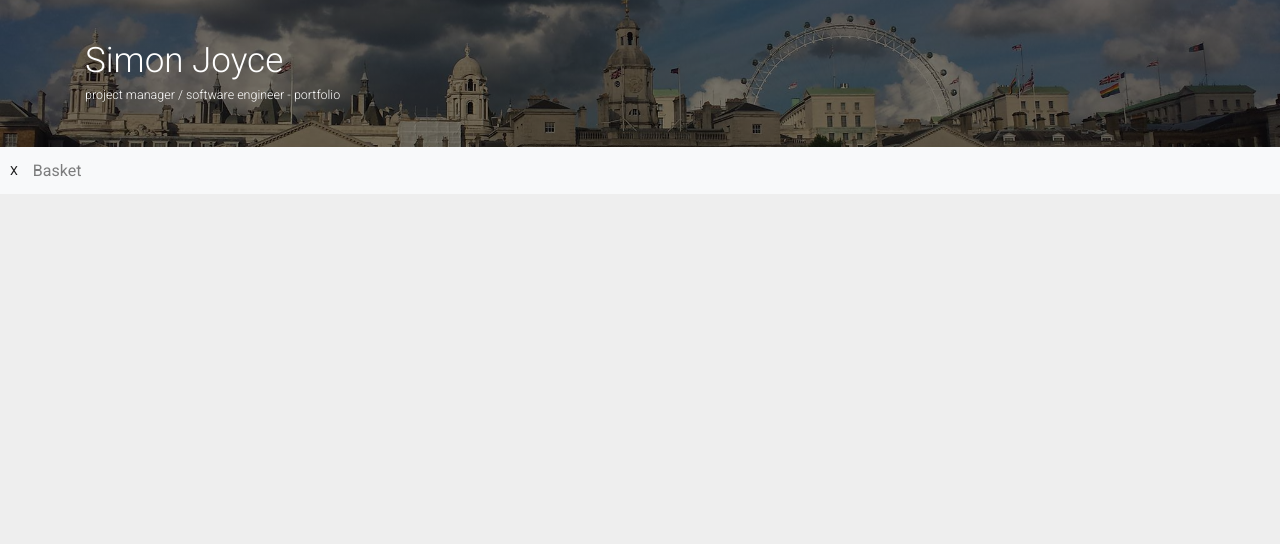
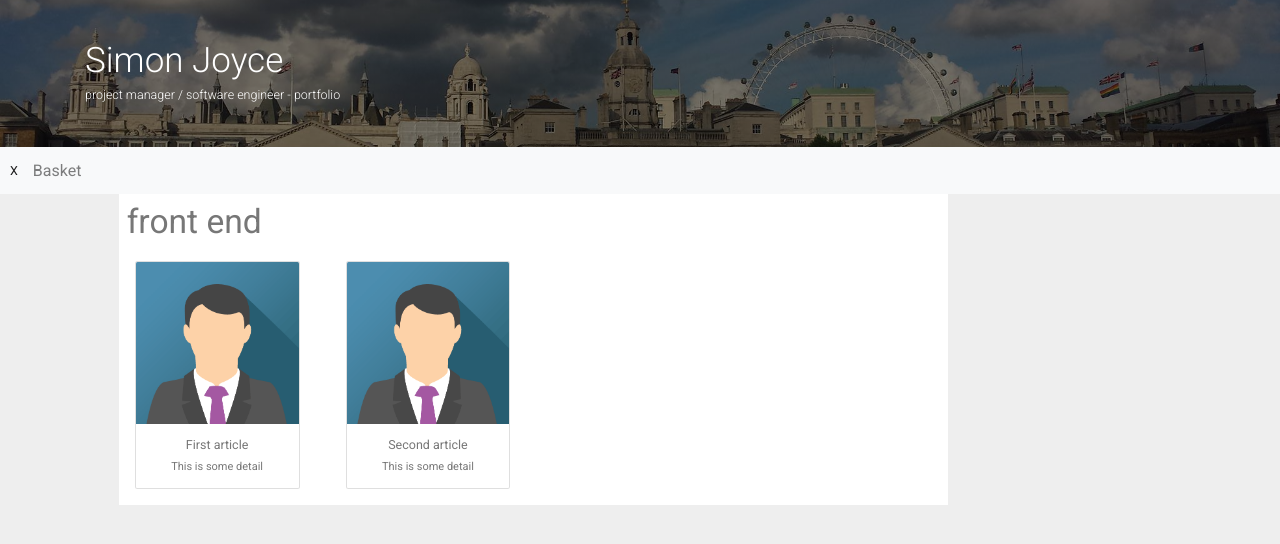
Before and after one commit to mySimonID/ReactPortfolio, a React (Create React App) app: page /skill/001 in a window 1280 px wide. Shown: the top 544 px of the page. Built offline with nearby package versions, Linux system fonts and the light colour scheme.

Commit message:
Upd - structure

```diff
--- a/src/App.js
+++ b/src/App.js
@@ -15,15 +15,6 @@ function App() {
       <div class="body-container">
         <h1 class="heading">Title</h1>
         <h1 class="sub-text">This is a title</h1>
-      </div>
-
-      <div className="row">
-        {articles.map(article => {
-          return (
-            <ArticleCard article={article} />
-          )
-        })}
-
       </div>
 
       <section>
--- a/src/components/ArticleCard.js
+++ b/src/components/ArticleCard.js
@@ -8,8 +8,8 @@ function ArticleCard(props) {
   return (
     <div className="col-6 col-sm-6 col-lg-3">
       <div className="card article-card-area links">
-        <Link className="btn btn-primary" to={{ pathname: '/article', article: article }}>
-          <img className="card-img-top" src="img/img_avatar3.png" alt="article" />
+        <Link className="btn btn-primary" to={{ pathname: '/article/' + article.id, article: article }}>
+          <img className="card-img-top" src="/img/img_avatar3.png" alt="article" />
           <div className="card-body">
             <h5 className="card-title">{article.title}</h5>
             <p className="card-text">{article.detail}</p>
--- a/src/components/ArticlePage.js
+++ b/src/components/ArticlePage.js
@@ -1,23 +1,39 @@
-import React from 'react'
+import React, { Component } from 'react'
 
-function ArticlePage(props) {
+import { getArticle } from '../data/Content'
 
-  console.log(props);
+class ArticlePage extends Component {
 
-  // var {article} = props.location;
+  constructor(props) {
+    super(props);
+    this.state = {
+      id: props.match.params.id,
+      article: []
+    }
+  }
 
-  var article = { id: '001', title: 'First article', detail: 'This is some detail', link: 'article' };
+  componentWillMount = () => {
 
-  return (
-    <div className="col-12 col-sm-12 col-lg-10">
-      <div className="article-page">
+    const article = getArticle(this.state.id);
 
-        <h1>{article.title}</h1>
-        <p>{article.detail}</p>
+    this.setState({
+      article:article
+    })
+  }
+
+  render() {
+    return (
+      <div className="col-12 col-sm-12 col-lg-10">
+
+        <div className="article-page">
+
+          <h1>{this.state.article.title}</h1>
+          <p>{this.state.article.detail}</p>
+        </div>
 
       </div>
-    </div>
-  )
+    )
+  }
 }
 
 export default ArticlePage;
--- a/src/components/Heading.js
+++ b/src/components/Heading.js
@@ -6,11 +6,10 @@ const Heading = () => {
 
   return (
 
-      <div class="jumbotron jumbotron-fluid">
-        <div class="container">
-
-          <h1 class="display-4">Simon Joyce</h1>
-          <h2 class="lead">project manager / software engineer - portfolio</h2>
+      <div className="jumbotron jumbotron-fluid">
+        <div className="container">
+          <h1 className="display-4">Simon Joyce</h1>
+          <h2 className="lead">project manager / software engineer - portfolio</h2>
         </div>
       </div>
 
--- /dev/null
+++ b/src/components/SkillPage.js
@@ -0,0 +1,66 @@
+import React, { Component } from 'react'
+
+import { getSkill, getArticlesForSkill } from '../data/Content'
+import ArticleCard from './ArticleCard'
+
+class SkillsPage extends Component {
+
+  constructor(props) {
+    super(props);
+    this.state = {
+      id: this.props.match.params.id,
+      skill: [],
+      articles: []
+    }
+  }
+  // var {article} = props.location;
+
+  //var article = { id: '001', title: 'First article', detail: 'This is some detail', link: 'article' };
+
+  componentWillMount = () => {
+
+    var skill = getSkill(this.state.id);
+    var articles = getArticlesForSkill(this.state.id);
+
+    // console.log(this.state.articles);
+
+    this.setState({
+      //article:  { id: '001', title: 'First article', detail: 'This is some detail', link: 'article' }
+      skill: skill,
+      articles: articles
+    })
+
+    // console.log(this.state.articles);
+  }
+
+  render() {
+
+    return (
+      <div className="col-12 col-sm-12 col-lg-10">
+
+        <div className="article-page">
+
+          <h1>{this.state.skill.title}</h1>
+
+
+
+
+          <div>
+            {this.state.articles.length > 0 ?
+              <div className="row">
+                {this.state.articles.map(article => {
+                  return (
+                    <ArticleCard article={article} />
+                  )
+                })}
+              </div>
+              : <div>There are not articles</div>
+            }
+          </div>
+        </div>
+      </div>
+    )
+  }
+}
+
+export default SkillsPage;
--- a/src/components/SkillsCard.js
+++ b/src/components/SkillsCard.js
@@ -6,7 +6,7 @@ function SkillsCard(props) {
 
   return (
     <div className="col-6 col-md-6 col-lg-3 links">
-      <a href='article' alt='skills'>
+      <a href={`skill/${skill.id}`} alt='skills'>
         <div className="feature-box">
           <i className="material-icons feature-box__icon">{skill.icon}</i>
           <h3 className="feature-box-heading u-margin-bottom-small">{skill.title}</h3>
--- a/src/data/Content.js
+++ b/src/data/Content.js
@@ -1,17 +1,40 @@
 
 
 export const articles = [
-  { id: '001', title: 'First article', detail: 'This is some detail', link: 'article'},
-  { id: '002', title: 'Second article', detail: 'This is some detail' },
-  { id: '002', title: 'Third article', detail: 'This is some detail' },
-  { id: '003', title: 'Fourth article', detail: 'This is some detail' },
-  { id: '004', title: 'Fifth article', detail: 'This is some detail' },
-  { id: '005', title: 'Sixth article', detail: 'This is some detail' },
-]
+  { id: '001', skillid:'001', title: 'First article', detail: 'This is some detail', link: 'article'},
+  { id: '002', skillid:'001', title: 'Second article', detail: 'This is some detail' },
+  { id: '003', skillid:'002', title: 'Third article', detail: 'This is some detail' },
+  { id: '004', skillid:'002', title: 'Fourth article', detail: 'This is some detail' },
+  { id: '005', skillid:'003', title: 'Fifth article', detail: 'This is some detail' },
+  { id: '006', skillid:'004', title: 'Sixth article', detail: 'This is some detail' },
+];
 
 export const skills = [
   { id: '001', title: 'front end', icon: 'code', link: '', items: ['HTML', 'CSS', 'Javascript', 'React|Redux'] },
   { id: '002', title: 'server', icon: 'share', link: '', items: ['NodeJS', 'Express', '&nbsp', '&nbsp'] },
   { id: '003', title: 'database', icon: 'cloud_queue', link: '', items: ['mySQL', 'MongoDB', 'Firestore', '&nbsp'] },
   { id: '004', title: 'mobile', icon: 'apps', link: '', items: ['Xamarin forms', 'React Native', '&nbsp', '&nbsp'] },
-]
+];
+
+export const getArticle = (id) => {
+
+  const record = articles.find(article => article.id === id);
+  return record
+}
+
+export const getArticlesForSkill = (id) => {
+
+  //
+  // Return all of the articles associated with the skillid(id)
+  //
+  const articleList = articles.filter(article => article.skillid === id);
+  console.log(articleList);
+  return articleList
+
+}
+
+export const getSkill = (id) => {
+
+  const record = skills.find(skill => skill.id === id);
+  return record
+}
--- a/src/index.js
+++ b/src/index.js
@@ -6,7 +6,8 @@ import './index.css';
 import App from './App';
 import Heading from './components/Heading'
 import AppNavbar from './components/AppNavbar'
-import ArticlePage from './components/ArticlePage'
+import ArticlesPage from './components/ArticlePage'
+import SkillsPage from './components/SkillPage'
 import * as serviceWorker from './serviceWorker';
 
 ReactDOM.render(
@@ -16,7 +17,8 @@ ReactDOM.render(
       <AppNavbar />
       <Switch >
         <Route exact path='/' component={App} />
-        <Route path='/article/' component={ArticlePage} />
+        <Route path='/skill/:id' component={SkillsPage} />
+        <Route path='/article/:id' component={ArticlesPage} />
       </Switch>
     </BrowserRouter>
   </React.StrictMode>,
```
Also changed, not shown: src/components/ExamplePage.js (added, +12 -0 lines).
